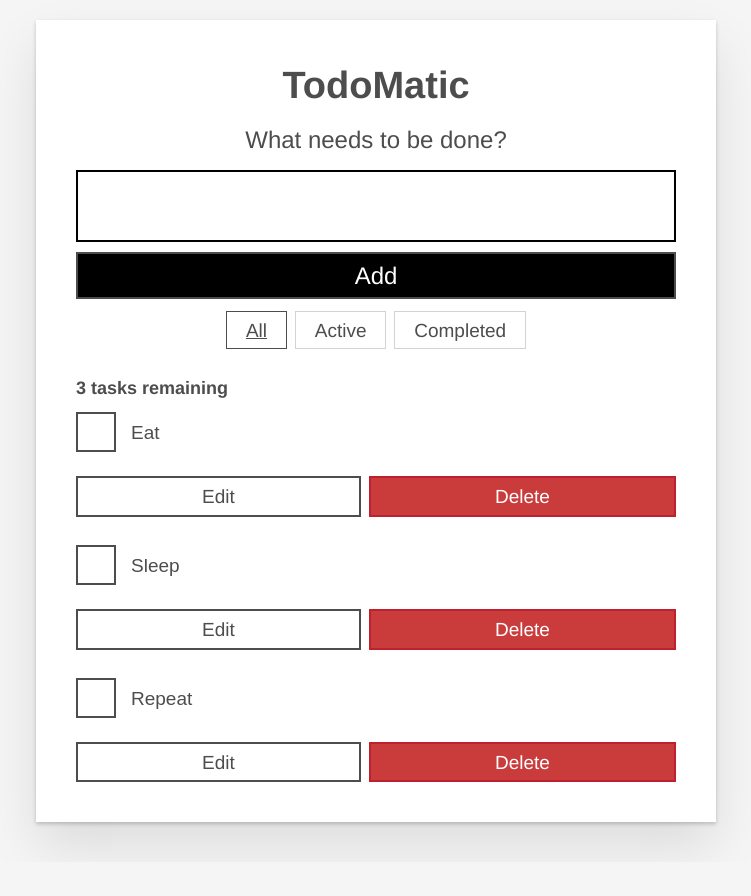
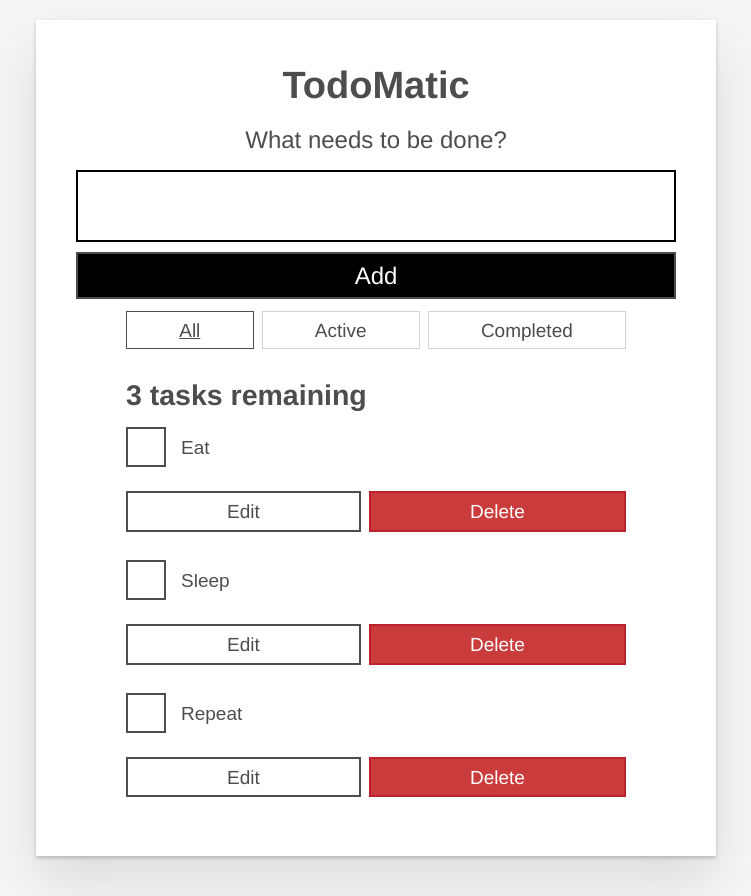
Before and after one commit to dengeist/moz-todo-react, a React (Create React App) app: page / in a window 1280 px wide. Shown: the whole page, without its empty margins (264-1015 px from the left). Before the commit the page ends 862 px from the top, so only its background shows below. Built offline with nearby package versions, Linux system fonts and the light colour scheme.

Commit message:
add hidden text to triggers

```diff
--- a/src/index.css
+++ b/src/index.css
@@ -12,10 +12,14 @@ html {
   font: 62.5% / 1.15 sans-serif;
 }
 
+h1,
+h2 {
+  margin-bottom: 0;
+}
+
 ul {
   list-style: none;
   padding: 0;
-  margin: 0;
 }
 
 button {
@@ -165,6 +169,15 @@ body {
   }
 }
 
+.todoapp > * {
+  max-width: 50rem;
+  margin-left: auto;
+  margin-right: auto;
+}
+.todoapp > form {
+  max-width: 100%;
+}
+
 .todoapp h1 {
   display: block;
   width: 100%;
@@ -181,7 +194,6 @@ body {
 }
 
 .input__lg {
-  min-width: 0;
   padding: 2rem;
   border: 2px solid #000;
 }
@@ -209,14 +221,7 @@ body {
 
 .filters {
   width: 100%;
-  max-width: 30rem;
   margin: 0 auto;
-}
-
-.list-heading {
-  font-size: 1.8rem;
-  line-height: 1.25;
-  margin: 0;
 }
 
 /* Todo item styles */
@@ -289,6 +294,7 @@ body {
 .stack-exception {
   margin-top: 1.2rem;
 }
+
 /* CHECKBOX STYLES */
 .c-label {
   font-family: Arial, sans-serif;
```
